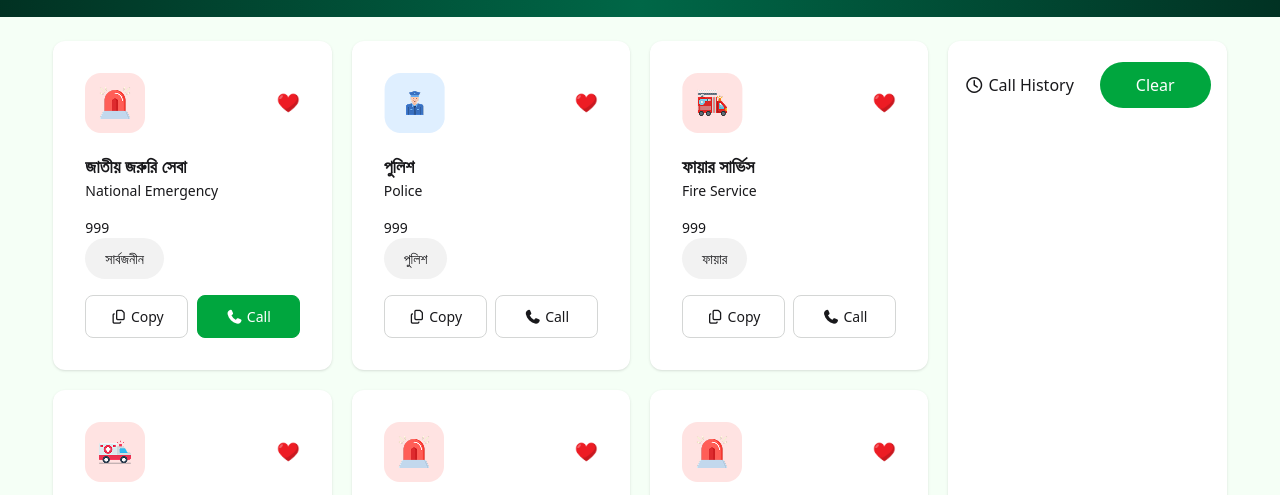
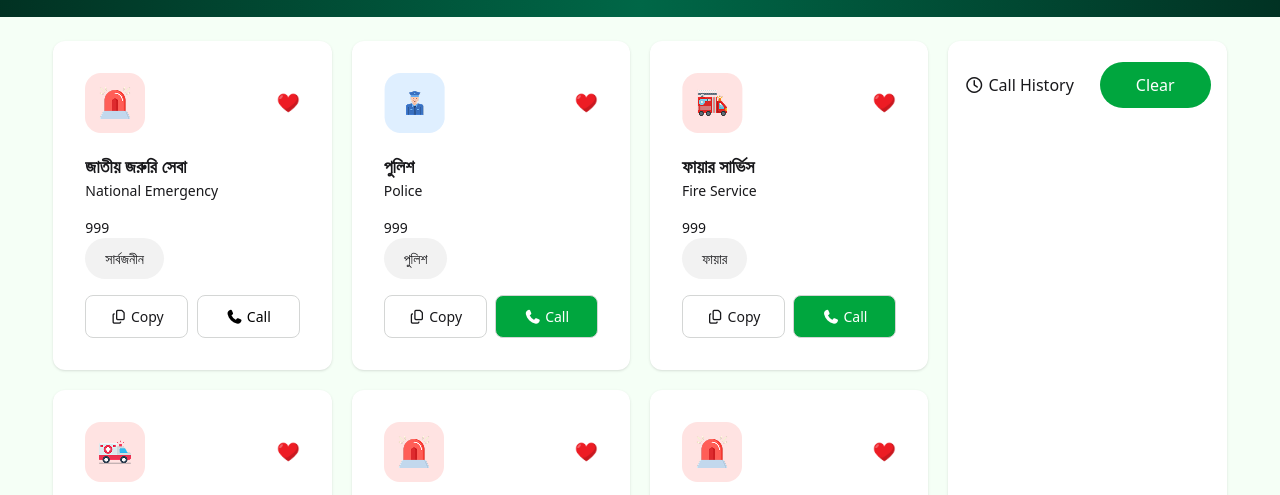
Before and after one commit to Dev-Mahadii/assignment-5, a plain HTML site: page index.html in a window 1280 px wide. In both pictures the pointer is over the link 248 px from the left and 621 px from the top of the page. Shown: the part 305-800 px from the top of the page. Drawn offline with nearby package versions, Linux system fonts and the light colour scheme.

Commit message:
Call button color changed as figma

```diff
--- a/js/index.js
+++ b/js/index.js
@@ -32,7 +32,7 @@ for (let heartSingleCardClassName of heartCardClassName) {
 console.log(callButtonClassName);
 
 for (let singleCall of callButtonClassName) {
-  singleCall.addEventListener("click", function () {
+  singleCall.addEventListener("click", function() {
     if (coinCount >= 20) {
       //updating coins
 
@@ -67,7 +67,9 @@ for (let singleCall of callButtonClassName) {
 
       historyContainer.appendChild(singleHistoryContainer);
     } else {
-      alert("You don't have sufficient balance. Please recharge...");
+
+        e.preventDefault();
+        alert("You don't have sufficient balance. Please recharge...");
     }
   });
 }
--- a/style/style.css
+++ b/style/style.css
@@ -146,6 +146,11 @@
 
 }
 
+.call-btn{
+    background-color: #00A63E;
+    color: #fff;
+}
+
 .copy-btn:hover{
     background-color: #00A63E;
     color: #fff;
@@ -153,9 +158,8 @@
 }
 
 .call-btn:hover{
-    background-color: #00A63E;
-    color: #fff;
-    border: 1px solid #00A63E;
+    background-color: transparent;
+    color: #000;
 }
 
 .service-tag{
```
